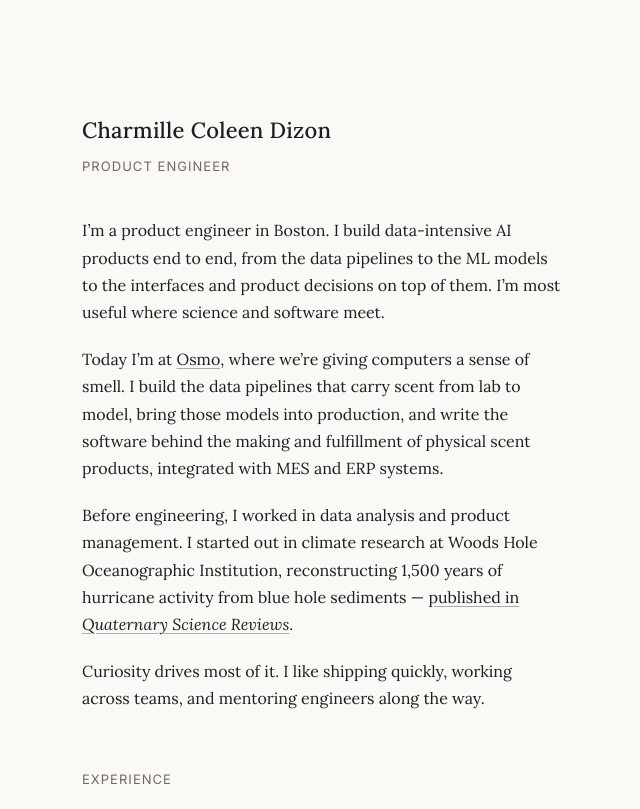
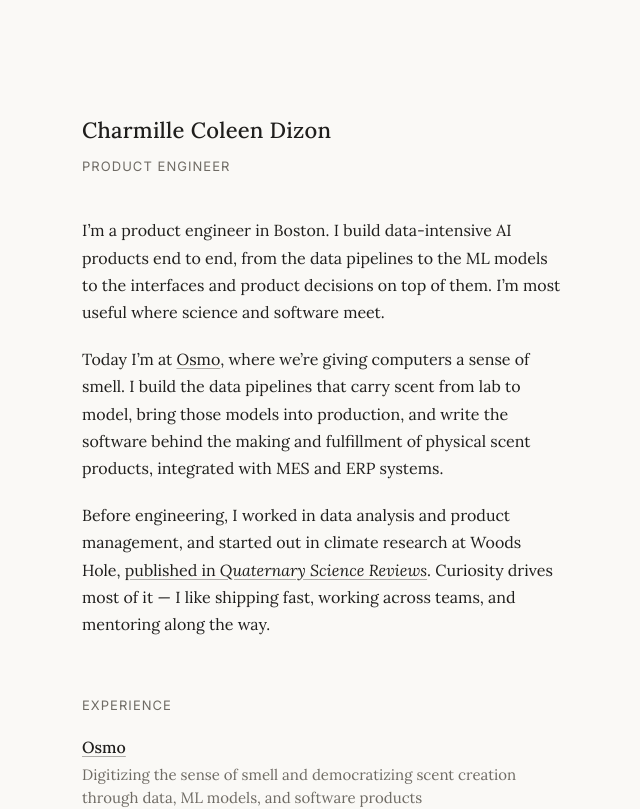
Before and after one commit to cdizon239/charmille, a React (Vite) app: page / in a window 1280 px wide. Shown: the top 809 px of the page, without its empty margins (318-958 px from the left). Built offline with nearby package versions, Linux system fonts and the light colour scheme.

Commit message:
Condense background and curiosity into one paragraph

```diff
--- a/src/App.tsx
+++ b/src/App.tsx
@@ -23,17 +23,12 @@ function App() {
         </p>
         <p>
           Before engineering, I worked in data analysis and product
-          management. I started out in climate research at Woods Hole
-          Oceanographic Institution, reconstructing 1,500 years of hurricane
-          activity from blue hole sediments &mdash;{' '}
+          management, and started out in climate research at Woods Hole,{' '}
           <a href="https://www.sciencedirect.com/science/article/abs/pii/S0277379121003334">
             published in <em>Quaternary Science Reviews</em>
           </a>
-          .
-        </p>
-        <p>
-          Curiosity drives most of it. I like shipping quickly, working
-          across teams, and mentoring engineers along the way.
+          . Curiosity drives most of it &mdash; I like shipping fast, working
+          across teams, and mentoring along the way.
         </p>
       </section>
 
```
